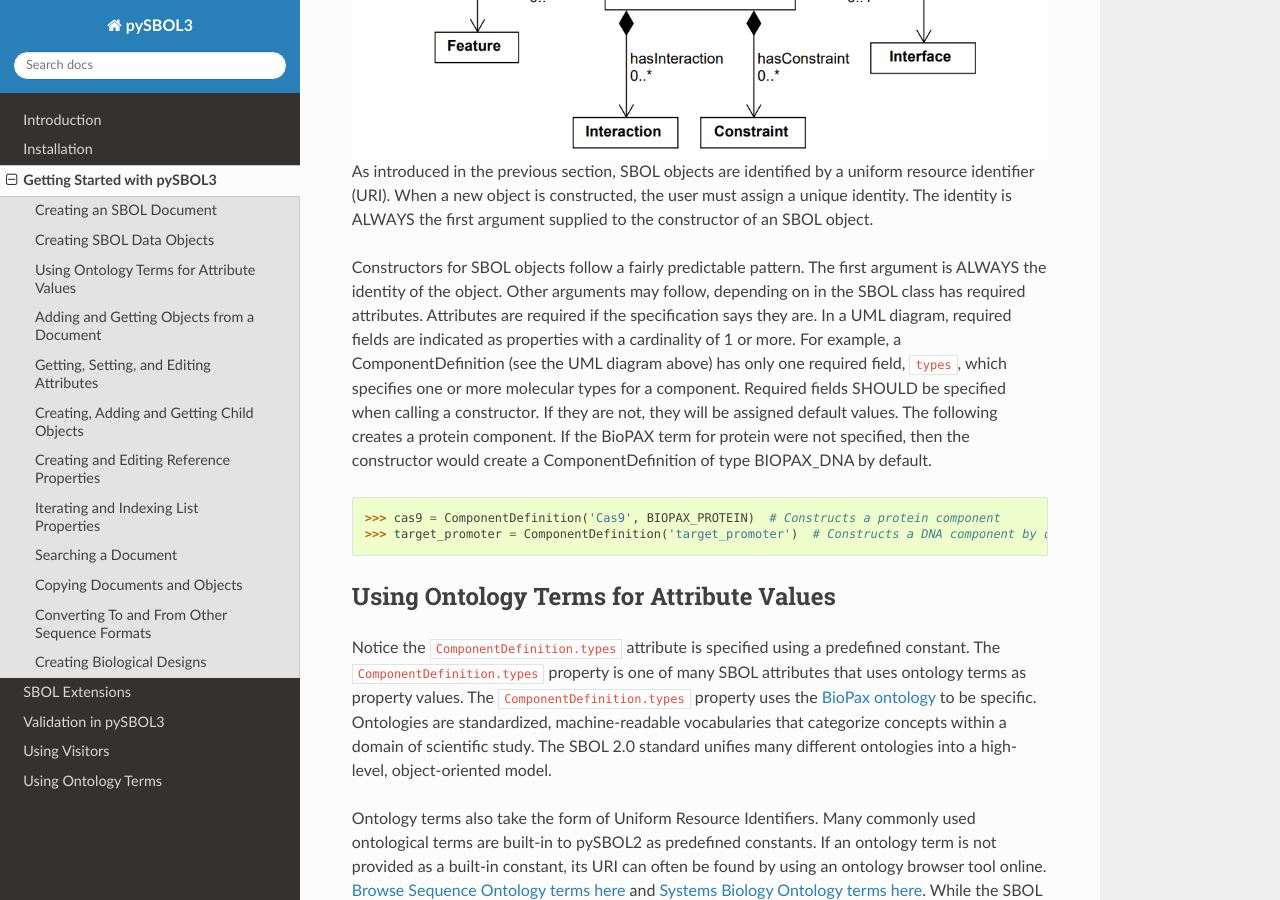
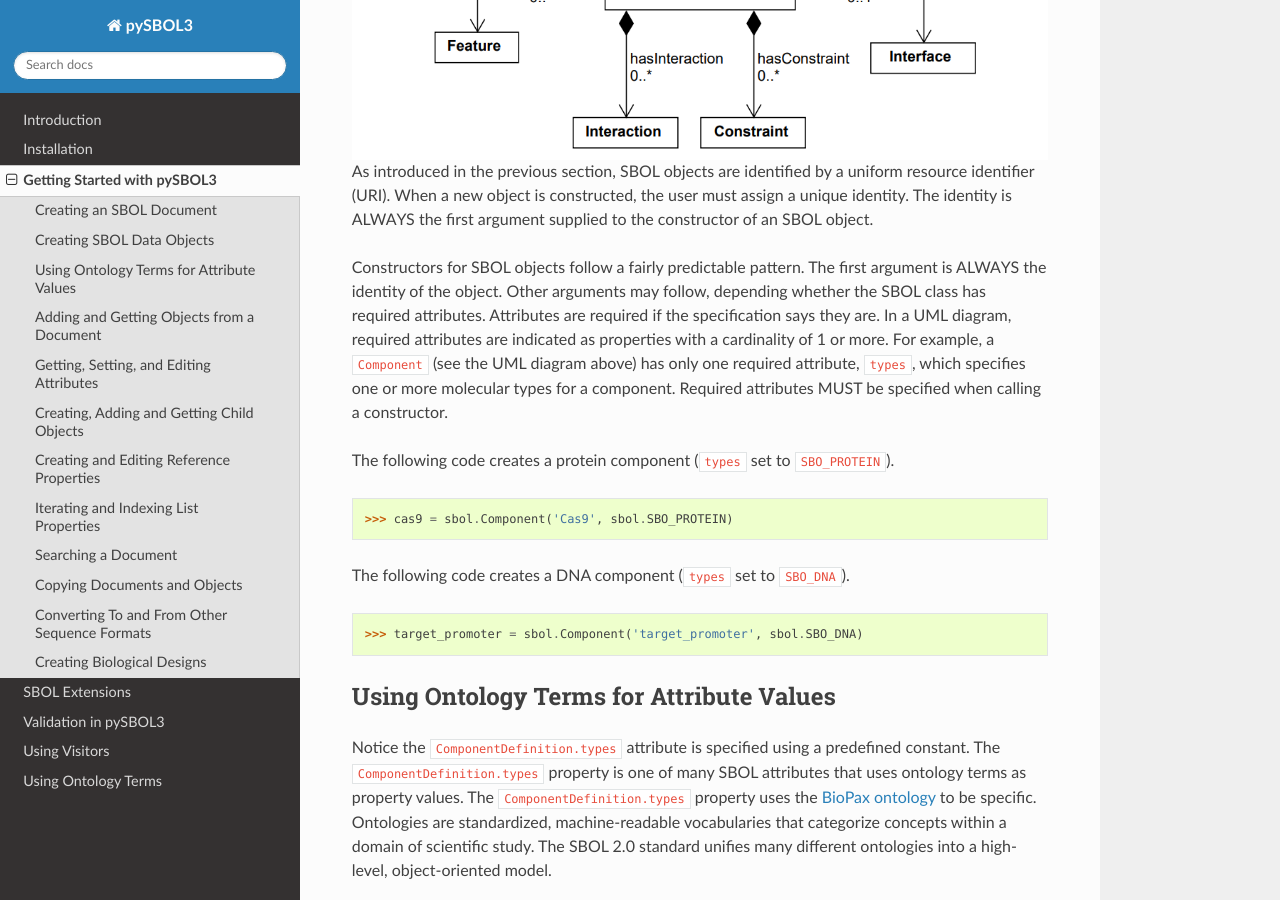
Before and after one commit to SynBioDex/pySBOL3, a Sphinx documentation site: the page built from docs/getting_started.rst, in a window 1280 px wide and 900 px high, scrolled down 2311 px. Built offline with Sphinx 7.4.7 and the Read the Docs theme 2.0.0, drawn with Linux system fonts in a browser that asks for light colours.

Commit message:
Update last paragraph of "Creating SBOL Data Objects"
Required attributes MUST be specified

```diff
--- a/docs/getting_started.rst
+++ b/docs/getting_started.rst
@@ -144,12 +144,21 @@ In the official SBOL specification document, classes and their properties are re
 
 As introduced in the previous section, SBOL objects are identified by a uniform resource identifier (URI). When a new object is constructed, the user must assign a unique identity. The identity is ALWAYS the first argument supplied to the constructor of an SBOL object.
 
-Constructors for SBOL objects follow a fairly predictable pattern. The first argument is ALWAYS the identity of the object. Other arguments may follow, depending on in the SBOL class has required attributes. Attributes are required if the specification says they are. In a UML diagram, required fields are indicated as properties with a cardinality of 1 or more. For example, a ComponentDefinition (see the UML diagram above) has only one required field, ``types``, which specifies one or more molecular types for a component.  Required fields SHOULD be specified when calling a constructor. If they are not, they will be assigned default values.  The following creates a protein component. If the BioPAX term for protein were not specified, then the constructor would create a ComponentDefinition of type BIOPAX_DNA by default.
+Constructors for SBOL objects follow a fairly predictable pattern. The first argument is ALWAYS the identity of the object. Other arguments may follow, depending whether the SBOL class has required attributes. Attributes are required if the specification says they are. In a UML diagram, required attributes are indicated as properties with a cardinality of 1 or more. For example, a ``Component`` (see the UML diagram above) has only one required attribute, ``types``, which specifies one or more molecular types for a component.  Required attributes MUST be specified when calling a constructor.
+
+The following code creates a protein component (``types`` set to ``SBO_PROTEIN``).
 
 .. code:: python
 
-    >>> cas9 = ComponentDefinition('Cas9', BIOPAX_PROTEIN)  # Constructs a protein component
-    >>> target_promoter = ComponentDefinition('target_promoter')  # Constructs a DNA component by default
+    >>> cas9 = sbol.Component('Cas9', sbol.SBO_PROTEIN)
+
+.. end
+
+The following code creates a DNA component (``types`` set to ``SBO_DNA``).
+
+.. code:: python
+
+    >>> target_promoter = sbol.Component('target_promoter', sbol.SBO_DNA)
 
 .. end
 
```
